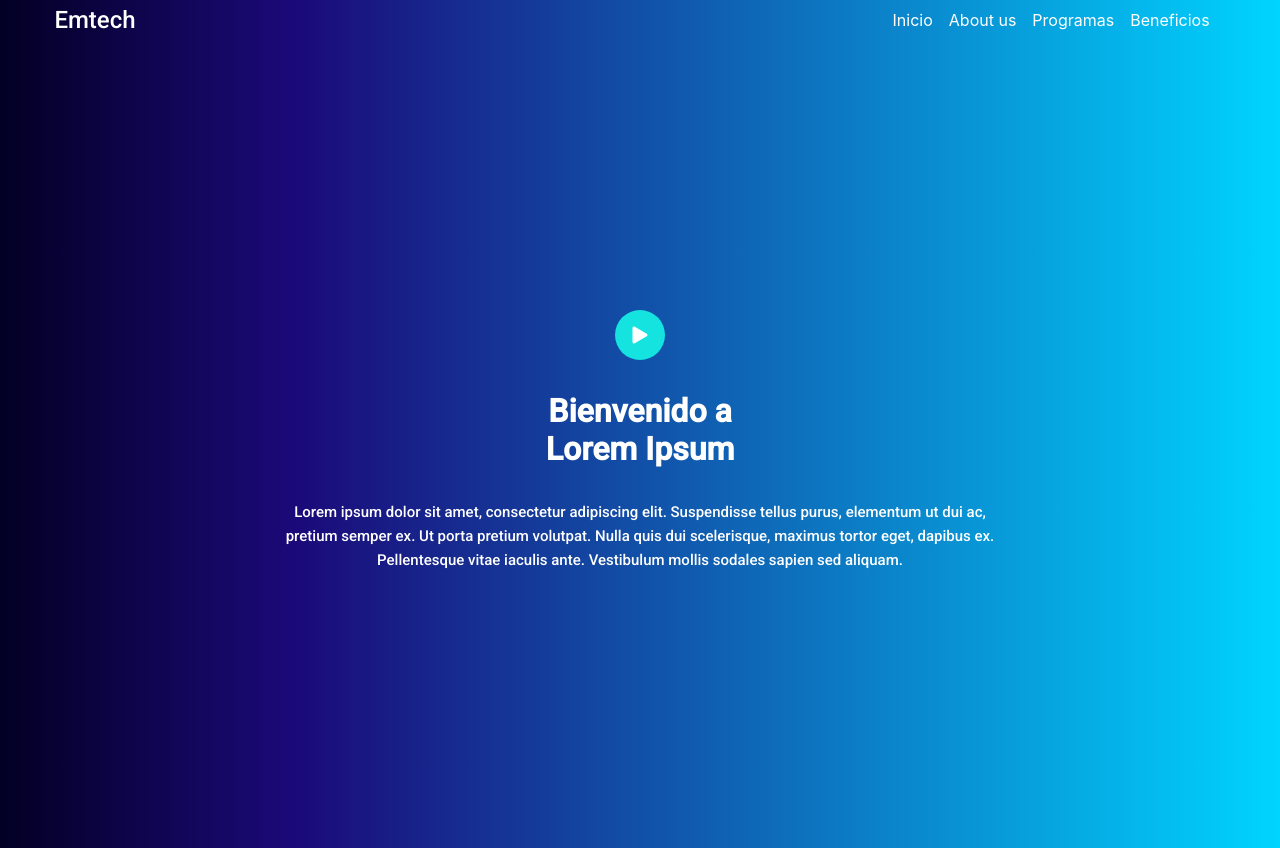
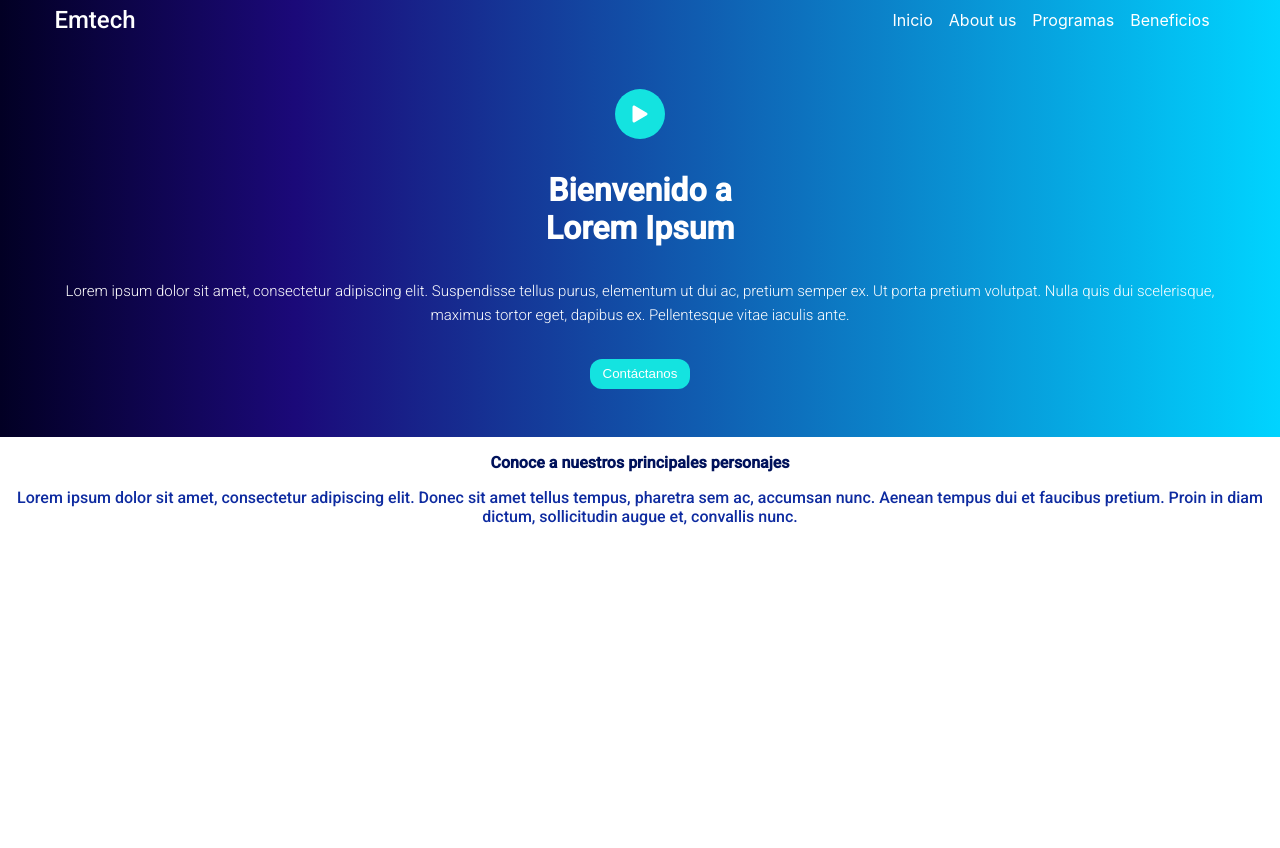
Before and after one commit to RobertoAlaniz30/emtech, a React (Create React App) app: page / in a window 1280 px wide. After the commit the page ends 800 px from the top, so only its background shows below. Built offline with nearby package versions, Linux system fonts and the light colour scheme.

Commit message:
second section added

```diff
--- a/src/App.js
+++ b/src/App.js
@@ -1,29 +1,34 @@
-import logo from "./logo.svg";
 import "./App.scss";
 import Navbar from "./components/Navbar";
 import Modal from "./components/Modal";
 import PlayButton from "./components/PlayButton";
+import { useModal } from "./hooks/useModal";
 
 function App() {
+  const [isOpenLoginModal, openLoginModal, closeLoginModal] = useModal();
   return (
     <div className="App">
       <main className="main__container">
-        <Navbar />
-        <div>
-          <section className="banner__section">
-            <Modal>
+        <section className="banner__section">
+          <Navbar />
+
+          <div className="banner-content__container">
+            <Modal
+              isOpen={isOpenLoginModal}
+              closeModal={closeLoginModal}
+              title="Asesorados"
+            >
               <iframe
                 src="https://www.youtube.com/embed/N0cMUC9DBJY"
                 frameBorder="0"
                 allowFullScreen
                 ng-show="showvideo"
-                width="420"
-                height="315"
+                // width="420"
+                // height="315"
                 title="myFrame"
               ></iframe>
             </Modal>
-            <PlayButton />
-
+            <PlayButton onClick={openLoginModal} />
             <h1 className="banner__title">
               Bienvenido a <p> Lorem Ipsum</p>
             </h1>
@@ -34,10 +39,20 @@ function App() {
               Suspendisse tellus purus, elementum ut dui ac, pretium semper ex.
               Ut porta pretium volutpat. Nulla quis dui scelerisque, maximus
               tortor eget, dapibus ex. Pellentesque vitae iaculis ante.
-              Vestibulum mollis sodales sapien sed aliquam.{" "}
             </p>
-          </section>
-        </div>
+            <button className="contact-button">Contáctanos</button>
+          </div>
+        </section>
+        {/* ***************************SECCION NUMERO DOS ************************** */}
+        <section className="main-characters__section">
+          <p>Conoce a nuestros principales personajes</p>
+          <p>
+            Lorem ipsum dolor sit amet, consectetur adipiscing elit. Donec sit
+            amet tellus tempus, pharetra sem ac, accumsan nunc. Aenean tempus
+            dui et faucibus pretium. Proin in diam dictum, sollicitudin augue
+            et, convallis nunc.
+          </p>
+        </section>
       </main>
     </div>
   );
--- a/src/App.scss
+++ b/src/App.scss
@@ -2,49 +2,82 @@
 
 :root {
   --aqua: #14E3E0;
-  --white: #FFFFFF
+  --white: #FFFFFF;
+  --navyBlue: #00125B
 }
 
 
 .App {
   text-align: center;
 }
-h1,h2,p,span {
+
+h1,
+h2,
+p,
+span {
   font-family: 'Roboto', sans-serif;
   margin: 0;
 }
 
 .main__container {
+
+  height: auto;
+
+  .banner__section {
+
     padding: 0 3rem 3rem 3rem;
     background: rgb(2, 0, 36);
     background: linear-gradient(90deg, rgba(2, 0, 36, 1) 0%, rgba(27, 9, 121, 1) 23%, rgba(0, 212, 255, 1) 100%);
-  height: 100vh;
-
-
-}
-.main__container > div{
-  display: grid;
-  place-items: center;
-  height: 100%;
   }
 
-.banner__section {
+  .banner-content__container {
     display: flex;
     flex-direction: column;
     justify-content: center;
     align-items: center;
     gap: 2rem;
-  width: 60%;
+    margin-top: 3rem;
+
   }
-.banner__title{
+}
+
+
+
+.banner__title {
   color: var(--white);
   font-weight: 900;
   font-size: 2rem;
   margin: 0;
 }
-.algo{
+
+.algo {
   color: white;
-  font-weight: 400px;
   font-size: 15px;
   line-height: 24px;
+  font-weight: 300;
 }
+
+.contact-button {
+  background-color: var(--aqua);
+  height: 30px;
+  width: 100px;
+  border: 0;
+  border-radius: 12px;
+  color: var(--white);
+}
+
+
+// ***********************SECCION DOS ***************************
+
+.main-characters__section{
+  padding: 1rem;
+  p{
+    margin-bottom: 1rem;
+    color: #0E2BA0;
+    &:first-child{
+      color: var(--navyBlue);
+      font-weight: bold;
+    }
+  }
+
+}
--- a/src/components/PlayButton/index.jsx
+++ b/src/components/PlayButton/index.jsx
@@ -1,9 +1,9 @@
 import { BsFillPlayFill } from "react-icons/bs";
 import "./styles.scss"
 
-function PlayButton() {
+function PlayButton({onClick}) {
   return (
-    <button className="playButton">
+    <button className="playButton" onClick={onClick}>
       <BsFillPlayFill className="playButton__icon"/>
     </button>
   );
```
Lines whose indentation alone changed are shown as unchanged.
